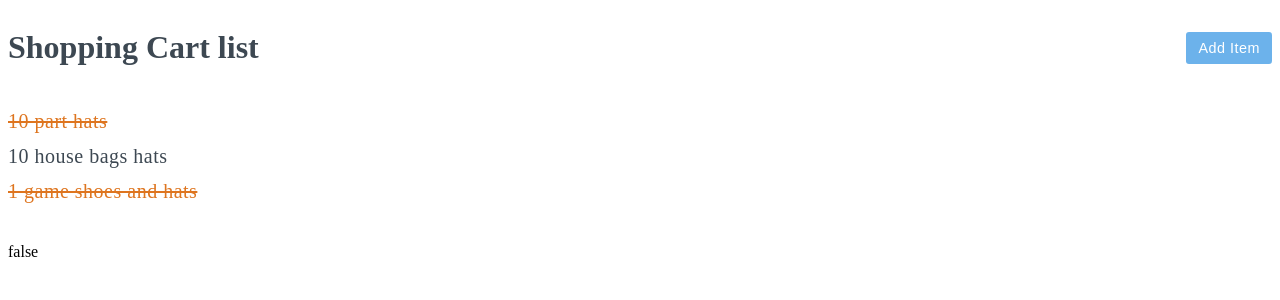
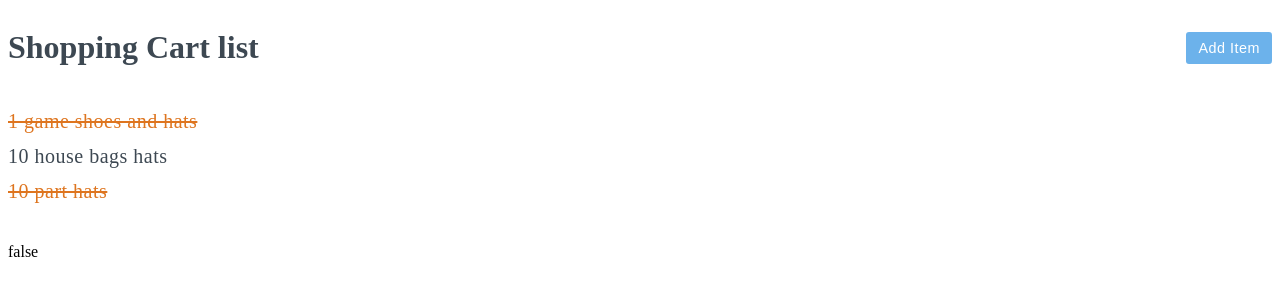
Before and after one commit to gemtunde/simple-vue-cart, a Vue app: page / in a window 1280 px wide. Shown: the top 300 px of the page. Built offline with nearby package versions, Linux system fonts and the light colour scheme.

Commit message:
add computed properties

```diff
--- a/src/App.vue
+++ b/src/App.vue
@@ -47,7 +47,7 @@
   </form>
   <ul>
     <li
-      v-for="item in items"
+      v-for="item in reverseItems"
       @click="togglePurchased(item)"
       :key="item.id"
       class="static-class"
@@ -71,13 +71,16 @@
 </template>
 
 <script setup>
-import { ref } from "vue";
+import { ref, computed } from "vue";
 
 const header = ref("Shopping Cart list");
 const newItem = ref("");
 const editing = ref(false);
 //const newItemPriority = ref("low");
 const newItemHighPriority = ref(false);
+const reverseItems = computed(() => {
+  return [...items.value].reverse();
+});
 
 const items = ref([
   { id: 1, label: "10 part hats", purchased: true, highPriority: true },
```
